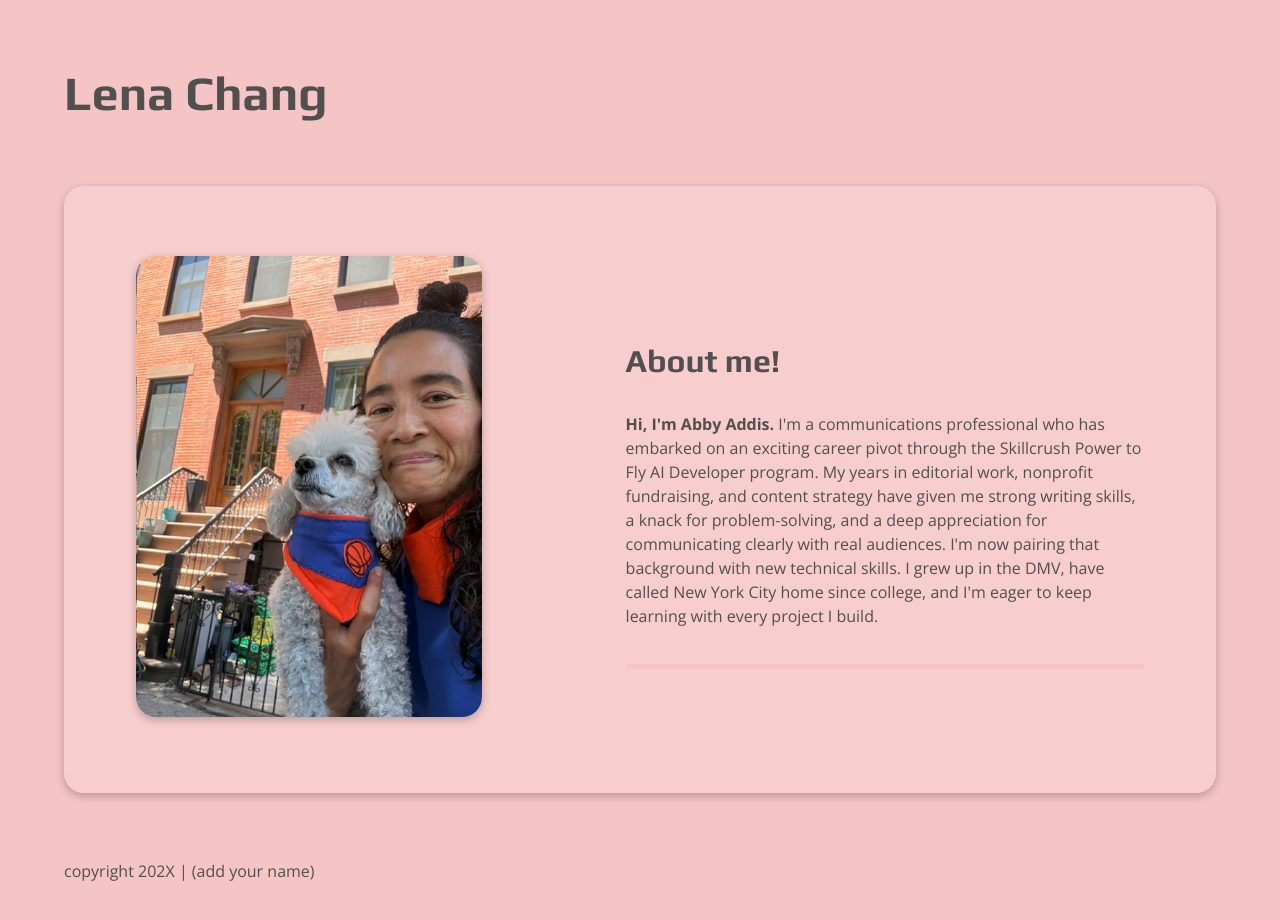
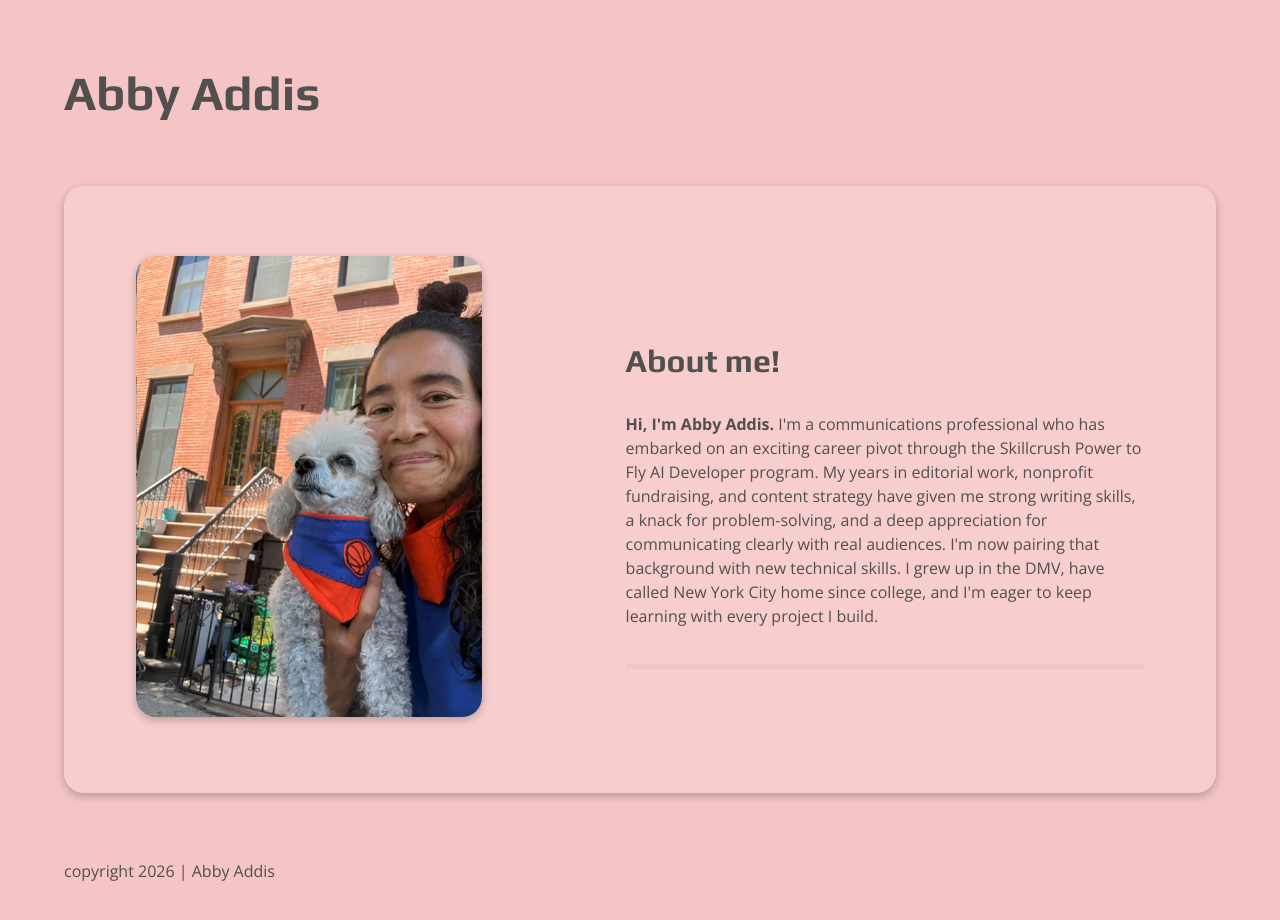
Before and after one commit to aaddis75/206-L06-S05-starter, a plain HTML site: page index.html in a window 1280 px wide. Drawn offline with nearby package versions, Linux system fonts and the light colour scheme.

Commit message:
Update header and footer

```diff
--- a/index.html
+++ b/index.html
@@ -16,7 +16,7 @@
 <body>
   <header>
     <div class="content-wrapper">
-      <h1>Lena Chang</h1>
+      <h1>Abby Addis</h1>
     </div>
   </header>
   <main>
@@ -35,7 +35,7 @@
   </main>
   <footer>
     <div class="content-wrapper">
-      <p class="copyright">copyright 202X | (add your name)</p>
+      <p class="copyright">copyright 2026 | Abby Addis</p>
     </div>
   </footer>
 
```
